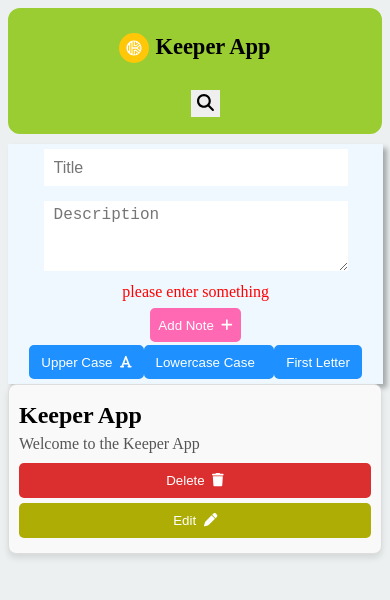
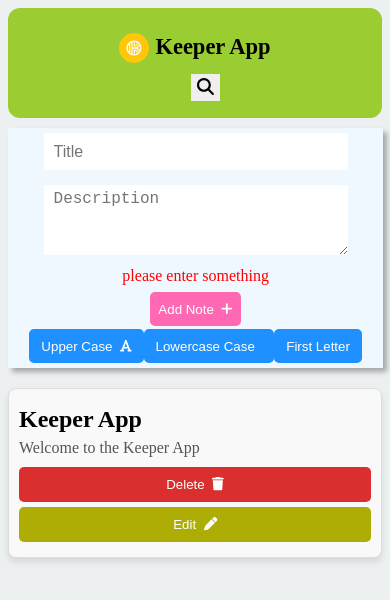
Before and after one commit to asadkhaksar1122/Keeper-App, a React (Vite) app: page / in a window 390 px wide. Shown: the top 600 px of the page. Built offline with nearby package versions, Linux system fonts and the light colour scheme.

Commit message:
some improvement in css

```diff
--- a/package.json
+++ b/package.json
@@ -21,6 +21,7 @@
     "react": "^18.3.1",
     "react-dom": "^18.3.1",
     "sweetalert2": "^11.14.1",
+    "sweetalert2-react-content": "^5.0.7",
     "uuid": "^10.0.0"
   },
   "devDependencies": {
--- a/src/App.jsx
+++ b/src/App.jsx
@@ -3,8 +3,10 @@ import Navbar from "./navbar";
 import Form from "./form";
 import Card from "./card";
 import Swal from "sweetalert2";
+import withReactContent from "sweetalert2-react-content";
 import { useState } from "react";
 import { v4 as uuidv4 } from "uuid";
+const MySwal = withReactContent(Swal);
 function convertFirstLetter(str) {
   return str.trim().charAt(0).toUpperCase() + str.trim().slice(1).toLowerCase();
 }
@@ -79,31 +81,48 @@ function App() {
       }
     });
   }
-  function editfunc(id) {
-    let editele = note.find((element) => {
-      return element.id == id;
-    });
+  const editfunc = (id) => {
+    let editele = note.find((element) => element.id === id);
     console.log(editele);
-    Swal.fire({
-      title: "Note Edit ",
-      html: `
-        <input value="${editele.title}" type="text" id="title" class="swal2-input" placeholder="Title">
-        <textarea id="description" class="swal2-textarea" placeholder="Description">${editele.description}</textarea>
-      `,
+
+    MySwal.fire({
+      title: "Note Edit",
+      html: (
+        <div className="editdiv">
+          <input
+            defaultValue={editele.title}
+            style={{ width: "100%" }}
+            type="text"
+            id="title"
+            className="swal2-input"
+            placeholder="Title"
+          />
+          <textarea
+            id="description"
+            style={{ width: "100%" }}
+            className="swal2-textarea"
+            placeholder="Description"
+          >
+            {editele.description}
+          </textarea>
+        </div>
+      ),
       focusConfirm: false,
+      customClass: {
+        popup: "swal2-popup",
+        htmlContainer: "swal2-html-container",
+      },
       preConfirm: () => {
-        const title = Swal.getPopup().querySelector("#title").value;
-        const description = Swal.getPopup().querySelector("#description").value;
+        const title = document.getElementById("title").value;
+        const description = document.getElementById("description").value;
         if (!title || !description) {
-          Swal.showValidationMessage(`Please enter both title and description`);
+          Swal.showValidationMessage("Please enter both title and description");
         }
-        return { title: title, description: description };
+        return { title, description };
       },
     }).then((result) => {
       if (result.isConfirmed) {
-        let editedindex = note.findIndex((element) => {
-          return element.id == id;
-        });
+        let editedindex = note.findIndex((element) => element.id === id);
         note[editedindex].title = result.value.title;
         note[editedindex].description = result.value.description;
         localStorage.setItem("notes", JSON.stringify(note));
@@ -115,7 +134,7 @@ function App() {
         );
       }
     });
-  }
+  };
   function uppercase(event) {
     settitle(title.toUpperCase());
     setdescription(description.toUpperCase());
--- a/src/card.css
+++ b/src/card.css
@@ -3,7 +3,8 @@
   border-radius: 8px;
   padding: 15px;
   display: inline-block;
-
+  vertical-align: top;
+  margin-top: 20px;
   margin: 10px;
   box-shadow: 0 4px 6px rgba(0, 0, 0, 0.1);
   display: flex;
--- a/src/form.css
+++ b/src/form.css
@@ -9,6 +9,7 @@
   width: 50%;
   padding: 5px 10px;
   background-color: aliceblue;
+  margin-bottom: 20px;
   box-shadow: 4px 4px 5px rgba(0, 0, 0, 0.3);
 }
 .form input {
@@ -68,6 +69,29 @@
   border-color: #00bfff;
   cursor: pointer;
 }
+
+.swal2-popup {
+  width: 90% !important;
+  max-width: 600px;
+  overflow: hidden;
+}
+.editdiv {
+  overflow: hidden;
+  width: 100%;
+}
+.swal2-html-container {
+  max-height: 70vh;
+  overflow: auto;
+}
+
+.swal2-input,
+.swal2-textarea {
+  width: 82% !important;
+}
+
+.swal2-textarea {
+  resize: none;
+}
 @media (max-width: 1050px) and (min-width: 600px) {
   .form {
     width: 50%;
@@ -89,3 +113,9 @@
     width: 80%;
   }
 }
+@media (max-width: 370px) {
+  .otherbutton {
+    flex-wrap: wrap;
+    justify-content: center;
+  }
+}
--- a/src/navbar.css
+++ b/src/navbar.css
@@ -57,6 +57,6 @@
     width: 150px;
   }
   .second {
-    margin-top: 23px;
+    margin-top: 7px;
   }
 }
```
Also changed, not shown: 1 other file (tests, documents, lock files or other folders).
